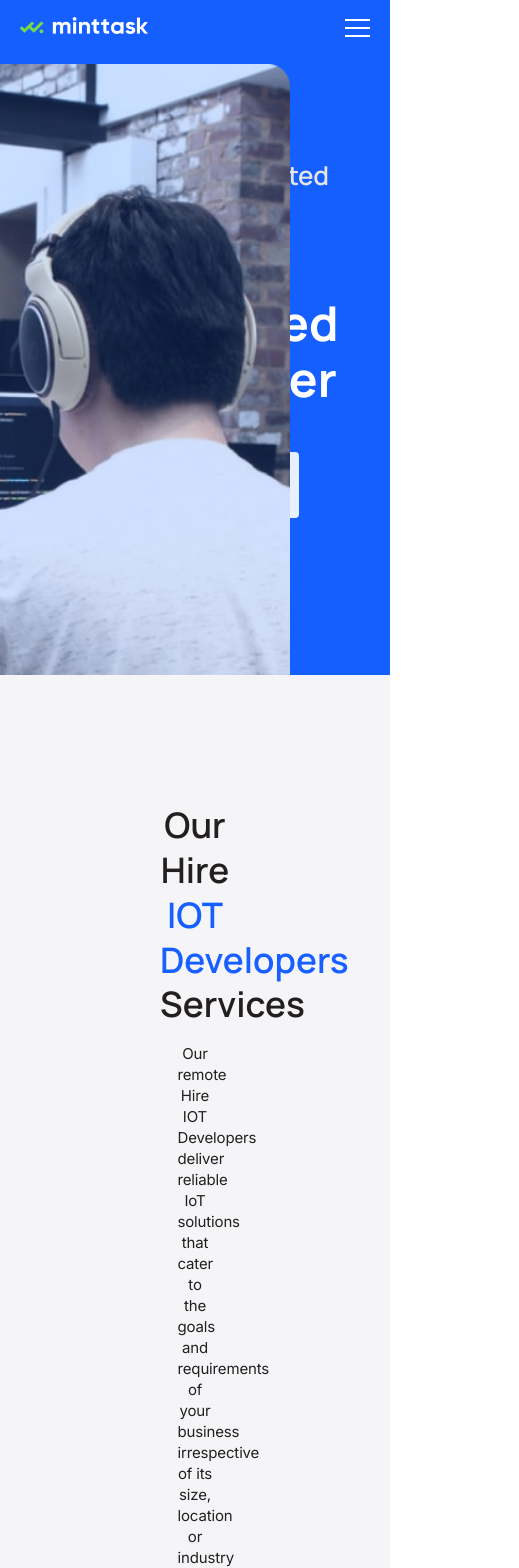
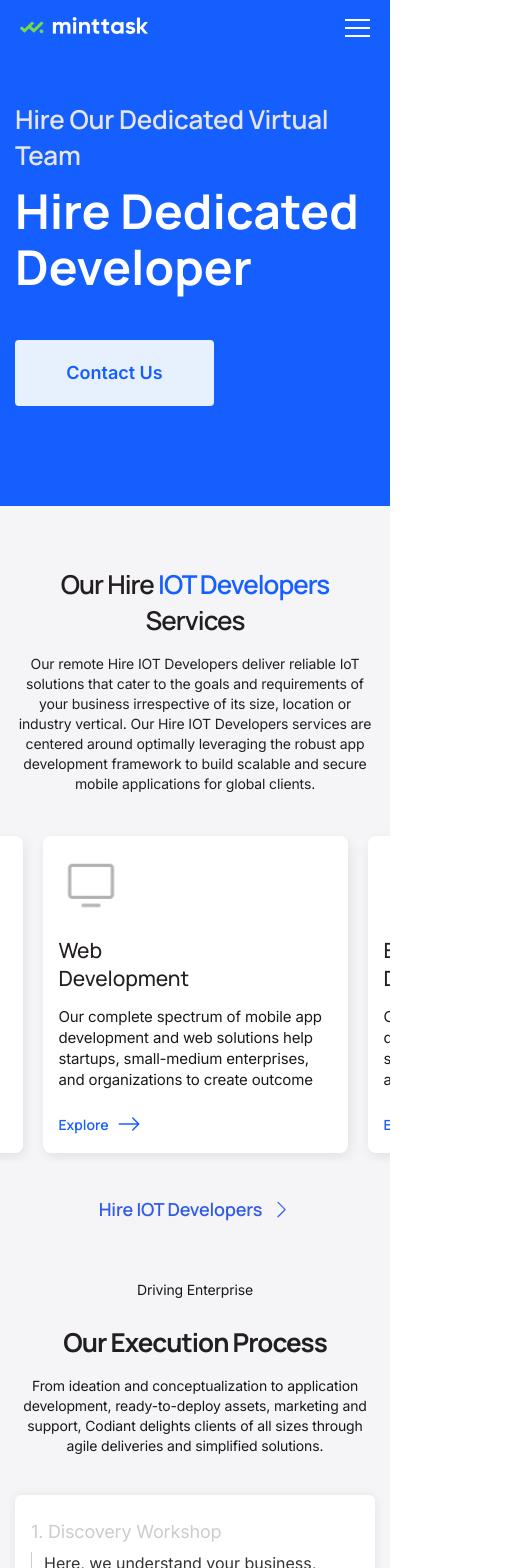
Before and after one commit to MizanurRahmann/minttask, a React (Create React App) app: page /hire in a window 390 px wide. Shown: the top 1568 px of the page, 519 px wide, since content can reach past the window. Built offline with nearby package versions, Linux system fonts and the light colour scheme.

Commit message:
Make hire page responsive for mobile devices.

```diff
--- a/src/components/Blog/BlogBanner/BlogBanner.js
+++ b/src/components/Blog/BlogBanner/BlogBanner.js
@@ -1,15 +1,18 @@
-import style from './BlogBanner.module.scss';
+import style from "./BlogBanner.module.scss";
 import img1 from "../../../assets/Blog/frame.png";
 
 function BlogBanner() {
   return (
     <div className={style.banner}>
-        <div className={style.banner__left}>
+      <div className={style.banner__left}>
         <div>
           <p>Blog</p>
-          <h1>
+          <h1 className={style.desktopViewHeading}>
             <div>See how Minttask helps</div>
             <div>teams achieve their goals</div>
+          </h1>
+          <h1 className={style.mobileViewHeading}>
+            See how Minttask helps teams achieve their goals
           </h1>
         </div>
       </div>
@@ -18,7 +21,7 @@ function BlogBanner() {
         <img src={img1} alt="" className={style.frame} />
       </div>
     </div>
-  )
+  );
 }
 
-export default BlogBanner
+export default BlogBanner;
--- a/src/components/Blog/BlogBanner/BlogBanner.module.scss
+++ b/src/components/Blog/BlogBanner/BlogBanner.module.scss
@@ -1,8 +1,14 @@
+@import "../../../styles/breakpoints.scss";
+
 .banner {
     width: 100%;
     min-height: 80vh;
     background: var(--primary-color);
     display: flex;
+    @include media("<=phone") {
+      flex-wrap: wrap;
+      min-height: 60vh;
+    }
 
     &__left {
       width: 50%;
@@ -10,6 +16,10 @@
       align-items: center;
       color: #fff;
       padding-left: 100px;
+      @include media("<=phone") {
+        width: 100%;
+        padding: 15px;
+      }
       p {
         font-weight: 600;
         font-size: 26px;
@@ -24,6 +34,22 @@
         line-height: 56px;
         letter-spacing: 0.00014em;
         font-family: var(--font-primary);
+      }
+      h1.mobileViewHeading {
+        @include media("<=phone") {
+          display: block;
+        }
+        @include media(">=phone") {
+          display: none;
+        }
+      }
+      h1.desktopViewHeading {
+        @include media("<=phone") {
+          display: none;
+        }
+        @include media(">=phone") {
+          display: block;
+        }
       }
       a {
         display: inline-block;
@@ -45,5 +71,9 @@
         transform: translateY(-50%);
         width: 600px;
       }
+      @include media("<=phone") {
+        width: 100%;
+        display: none;
+      }
     }
   }
--- a/src/components/Blog/BlogPosts/BlogPosts.module.scss
+++ b/src/components/Blog/BlogPosts/BlogPosts.module.scss
@@ -1,5 +1,10 @@
+@import "../../../styles/breakpoints.scss";
+
 .blogpost {
   padding: 100px;
+  @include media("<=phone") {
+    padding: 15px;
+  }
 }
 .allposts {
   display: flex;
@@ -9,6 +14,11 @@
     width: 30%;
     min-height: 30vh;
     margin-bottom: 3rem;
+    @include media("<=phone") {
+      width: 100%;
+      margin-right: 0;
+      margin-bottom: 1.5rem;
+    }
     .image {
       width: 100%;
       img {
@@ -17,12 +27,19 @@
     }
     .text {
       padding: 1.5rem 0;
+      @include media("<=phone") {
+        padding: 10px 0;
+      }
       h4 {
         font-weight: 400;
         font-size: 15px;
         line-height: 21px;
         margin-bottom: 1rem;
         font-family: var(--font-secondary);
+        @include media("<=phone") {
+          margin: 0;
+          margin-bottom: 10px;
+        }
       }
       p {
         font-weight: 400;
--- a/src/components/Hire/HireBanner/HireBanner.js
+++ b/src/components/Hire/HireBanner/HireBanner.js
@@ -1,17 +1,18 @@
-import style from './HireBanner.module.scss';
+import style from "./HireBanner.module.scss";
 import img1 from "../../../assets/Hire/banner.png";
-import { Link } from 'react-router-dom';
+import { Link } from "react-router-dom";
 
 function HireBanner() {
   return (
     <div className={style.banner}>
-        <div className={style.banner__left}>
+      <div className={style.banner__left}>
         <div>
           <p>Hire Our Dedicated Virtual Team</p>
-          <h1>
+          <h1 className={style.desktopViewHeading}>
             <div>Hire Dedicated</div>
             <div>Developer</div>
           </h1>
+          <h1 className={style.mobileViewHeading}>Hire Dedicated Developer</h1>
           <Link to="/hire">Contact Us</Link>
         </div>
       </div>
@@ -20,7 +21,7 @@ function HireBanner() {
         <img src={img1} alt="" className={style.frame} />
       </div>
     </div>
-  )
+  );
 }
 
-export default HireBanner
+export default HireBanner;
--- a/src/components/Hire/HireBanner/HireBanner.module.scss
+++ b/src/components/Hire/HireBanner/HireBanner.module.scss
@@ -1,8 +1,14 @@
+@import "../../../styles/breakpoints.scss";
+
 .banner {
   width: 100%;
   min-height: 80vh;
   background: var(--primary-color);
   display: flex;
+  @include media("<=phone") {
+    flex-wrap: wrap;
+    min-height: 60vh;
+  }
 
   &__left {
     width: 50%;
@@ -10,13 +16,17 @@
     align-items: center;
     color: #fff;
     padding-left: 100px;
+    @include media("<=phone") {
+      width: 100%;
+      padding: 15px;
+    }
     p {
       font-weight: 600;
       font-size: 26px;
       line-height: 36px;
       margin-bottom: 10px;
       font-family: var(--font-primary);
-      color: #E5E5E5;
+      color: #e5e5e5;
     }
     h1 {
       font-weight: 700;
@@ -24,6 +34,22 @@
       line-height: 56px;
       letter-spacing: 0.00014em;
       font-family: var(--font-primary);
+    }
+    h1.mobileViewHeading {
+      @include media("<=phone") {
+        display: block;
+      }
+      @include media(">=phone") {
+        display: none;
+      }
+    }
+    h1.desktopViewHeading {
+      @include media("<=phone") {
+        display: none;
+      }
+      @include media(">=phone") {
+        display: block;
+      }
     }
     a {
       text-decoration: none;
@@ -52,5 +78,9 @@
       right: 100px;
       width: 650px;
     }
+    @include media("<=phone") {
+      width: 100%;
+      display: none;
+    }
   }
 }
--- a/src/components/Hire/HireExcecutionProcess/HireExcecutionProcess.module.scss
+++ b/src/components/Hire/HireExcecutionProcess/HireExcecutionProcess.module.scss
@@ -1,3 +1,5 @@
+@import "../../../styles/breakpoints.scss";
+
 .heprocess {
   width: 100%;
   min-height: fit-content;
@@ -7,6 +9,11 @@
     padding-top: 60px;
     padding-left: 100px;
     padding-right: 100px;
+    @include media("<=phone") {
+      padding-left: 15px;
+      padding-right: 15px;
+      padding-top: 0;
+    }
     h1 {
       text-align: center;
       margin-bottom: 1rem;
@@ -14,6 +21,11 @@
       line-height: 42px;
       font-weight: 600px;
       letter-spacing: -0.34px;
+      @include media("<=phone") {
+        font-size: 26px;
+        line-height: 36px;
+        letter-spacing: -1px;
+      }
     }
     p {
       width: 50%;
@@ -24,17 +36,31 @@
       line-height: 21px;
       font-weight: 400;
       font-family: var(--font-secondary);
+      @include media("<=phone") {
+        width: 100%;
+        font-weight: 400;
+        font-size: 14px;
+        line-height: 20px;
+        margin-bottom: 24px;
+      }
     }
   }
 
   &__blocks {
     width: 100%;
     padding: 80px 100px;
+    @include media("<=phone") {
+      padding: 15px;
+    }
 
     .block {
       display: flex;
       align-items: center;
       justify-content: space-between;
+      @include media("<=phone") {
+        flex-wrap: wrap;
+        margin-bottom: 0;
+      }
       &:not(:last-child){
           margin-bottom: 24px;
       }
@@ -45,8 +71,15 @@
         background: linear-gradient(0deg, #ffffff, #ffffff), #0b2845;
         box-shadow: 0 0 10px rgba(0, 0, 0, 0.07);
         border-radius: 6px;
+        @include media("<=phone") {
+          width: 100%;
+          margin-bottom: 1rem;
+        }
         &:not(:last-child){
             margin-right: 24px;
+            @include media("<=phone") {
+              margin-right: 0;
+            }
         }
         h4 {
           margin-bottom: 12px;
@@ -56,6 +89,9 @@
           letter-spacing: -0.01em;
           color: rgba(0, 0, 0, 0.7);
           font-family: var(--font-secondary);
+          @include media("<=phone") {
+            margin: 10px 0;
+          }
         }
         p {
           font-family: var(--font-secondary);
--- a/src/components/Hire/HireExperience/HireExperience.js
+++ b/src/components/Hire/HireExperience/HireExperience.js
@@ -19,7 +19,7 @@ const settings = {
 
 function HireExperience() {
   return (
-    <>
+    <div className={style.hireExpWrapper}>
       <div className={style.hireexperience}>
         <div className={style.hireexperience__image}>
           <img src={img1} alt="" />
@@ -107,7 +107,7 @@ function HireExperience() {
           </div>
         </div>
       </Slider>
-    </>
+    </div>
   );
 }
 
--- a/src/components/Hire/HireExperience/HireExperience.module.scss
+++ b/src/components/Hire/HireExperience/HireExperience.module.scss
@@ -1,12 +1,24 @@
+@import "../../../styles/breakpoints.scss";
+
+.hireExpWrapper {
+  width: 100%;
+  overflow: hidden;
+}
 .hireexperience {
   width: 100%;
   padding: 60px 84px;
   background: #e7f1fe;
+  @include media("<=phone") {
+    padding: 32px 15px;
+  }
 
-  &__image{
+  &__image {
     width: 100%;
     margin-bottom: 62px;
-    img{
+    @include media("<=phone") {
+      margin-bottom: 32px;
+    }
+    img {
       width: 100%;
     }
   }
@@ -28,11 +40,23 @@
     letter-spacing: -0.34px;
     color: rgba(0, 0, 0, 0.8);
     margin: 12px 0 24px 0;
+    @include media("<=phone") {
+      font-size: 26px;
+      line-height: 36px;
+      letter-spacing: -1px;
+    }
   }
   .secondText {
     color: rgba(0, 0, 0, 0.7);
     width: 45%;
     margin: auto;
+    @include media("<=phone") {
+      width: 100%;
+      font-weight: 400;
+      font-size: 14px;
+      line-height: 20px;
+      margin-bottom: 24px;
+    }
   }
 
   .infos {
@@ -40,8 +64,17 @@
     justify-content: center;
     margin-top: 56px;
     margin-bottom: 80px;
+    @include media("<=phone") {
+      flex-wrap: wrap;
+      margin-bottom: 0;
+    }
     .info {
-        margin: 0 35px;
+      margin: 0 35px;
+      @include media("<=phone") {
+        width: 100%;
+        margin: 0;
+        margin-bottom: 2rem;
+      }
       h2 {
         font-weight: 700;
         font-size: 64px;
@@ -77,13 +110,12 @@
     display: flex;
     align-items: center;
     justify-content: center;
-    span{
-        margin-top: 5px;
-        margin-left: 8px;
+    span {
+      margin-top: 5px;
+      margin-left: 8px;
     }
   }
 }
-
 
 .options {
   width: 110%;
@@ -91,11 +123,25 @@
   margin-top: 123px;
   margin-bottom: 123px;
   margin-left: -4%;
+  overflow: hidden;
+  @include media("<=phone") {
+    width: 300%;
+    height: fit-content;
+    padding-top: 2.5rem;
+    padding-bottom: 3rem;
+    margin-left: -8%;
+    margin-top: 0;
+    margin-bottom: 0;
+  }
 
   .option {
     width: 100%;
     height: 10vh;
     padding: 0 2rem;
+    @include media("<=phone") {
+      height: 12vh;
+      padding: 0 1rem;
+    }
     .wrap {
       display: flex;
       align-items: center;
@@ -104,23 +150,38 @@
       padding: 1.3rem;
       background: var(--white-color);
       box-shadow: 2px 4px 12px rgba(0, 0, 0, 0.08);
+      @include media("<=phone") {
+        height: 10vh;
+      }
       .left {
         width: 80%;
         display: flex;
         align-items: center;
+        @include media("<=phone") {
+          font-size: 20px;
+          line-height: 25px;
+        }
         div {
           font-weight: 500;
           font-size: 30px;
           line-height: 42px;
         }
         div {
-          &:first-child {
+          &:nth-child(1) {
+            margin-top: 20px;
+            margin-right: 10px;
+          }
+          &:nth-child(2) {
             font-weight: 600;
             font-size: 30px;
             line-height: 42px;
             color: var(--primary-color);
             margin-right: 1rem;
             margin-top: 8px;
+            @include media("<=phone") {
+              font-size: 20px;
+              line-height: 20px;
+            }
           }
         }
       }
@@ -130,6 +191,10 @@
         font-weight: 500;
         font-size: 36px;
         line-height: 42px;
+        @include media("<=phone") {
+          font-size: 1.5rem;
+          line-height: 1.5rem;
+        }
       }
     }
   }
--- a/src/components/Hire/HireFaq/HireFaq.module.scss
+++ b/src/components/Hire/HireFaq/HireFaq.module.scss
@@ -1,6 +1,11 @@
+@import "../../../styles/breakpoints.scss";
+
 .faq {
   padding: 80px 100px;
   width: 100%;
+  @include media("<=phone") {
+    padding: 15px;
+  }
   h3 {
     font-weight: 500;
     font-size: 14px;
--- a/src/components/Hire/HireService/HireService.js
+++ b/src/components/Hire/HireService/HireService.js
@@ -14,6 +14,16 @@ function HireService() {
     infinite: true,
     slidesToShow: 5,
     speed: 500,
+    responsive: [
+      {
+        breakpoint: 600,
+        settings: {
+          slidesToShow: 3,
+          slidesToScroll: 1,
+          initialSlide: 1,
+        },
+      },
+    ],
   };
 
   return (
--- a/src/components/Hire/HireService/HireService.module.scss
+++ b/src/components/Hire/HireService/HireService.module.scss
@@ -1,18 +1,33 @@
+@import "../../../styles/breakpoints.scss";
+
 .services {
     width: 100%;
     min-height: 100vh;
     background: #F5F5F7;
+    @include media("<=phone") {
+      min-height: fit-content;
+    }
 
     &__text {
       padding-top: 8rem;
       padding-left: 10rem;
       padding-right: 10rem;
+      @include media("<=phone") {
+        padding-left: 15px;
+        padding-right: 15px;
+        padding-top: 60px;
+      }
       h1 {
         font-size: 2.2rem;
         line-height: 2.8rem;
         text-align: center;
         font-weight: 600;
         margin-bottom: 1rem;
+        @include media("<=phone") {
+          font-size: 26px;
+          line-height: 36px;
+          letter-spacing: -1px;
+        }
         span {
           color: #175fff;
         }
@@ -25,6 +40,13 @@
         line-height: 21px;
         color: var(--black-color);
         font-family: var(--font-secondary);
+        @include media("<=phone") {
+          width: 100%;
+          font-weight: 400;
+          font-size: 14px;
+          line-height: 20px;
+          margin-bottom: 24px;
+        }
       }
     }
 
@@ -33,13 +55,24 @@
       margin-top: 5rem;
       padding-bottom: 3rem;
       overflow: hidden;
+      @include media("<=phone") {
+        padding-bottom: 1.5rem;
+        margin-top: 2rem;
+      }
       .slider {
         width: 120%;
         margin-left: -8%;
+        @include media("<=phone") {
+          width: 250%;
+          margin-left: -75%;
+        }
         .service {
           width: 20%;
           height: fit-content;
           padding: 2rem;
+          @include media("<=phone") {
+            padding: 10px;
+          }
           &__content {
             width: 100%;
             height: fit-content;
@@ -49,10 +82,17 @@
             box-shadow: 2px 4px 12px rgba(0, 0, 0, 0.08);
             border-radius: 8px;
             transition: 0.3s;
+            @include media("<=phone") {
+              padding: 1rem;
+            }
 
             img {
               width: 3rem;
               margin-bottom: 24px;
+              @include media("<=phone") {
+                width: 4rem;
+                margin-bottom: 20px;
+              }
             }
             h3 {
               font-size: 21px;
```
